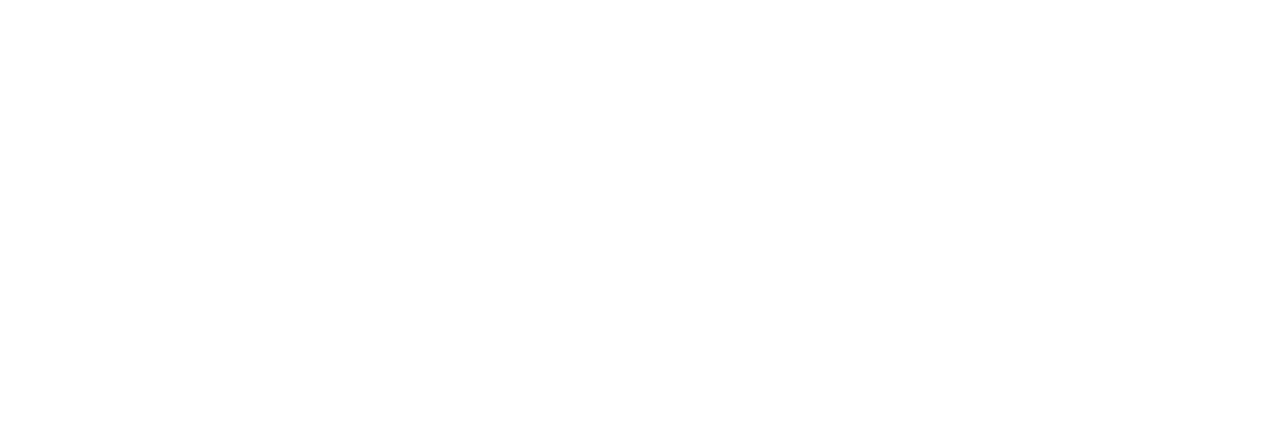
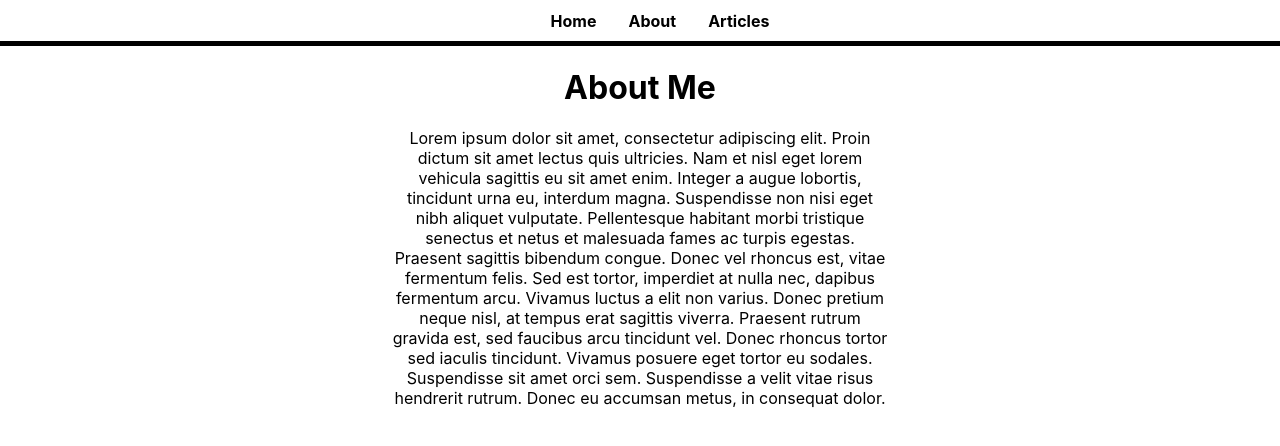
Before and after one commit to blutuu/Full-Stack-Blog, a React (Create React App) app: page /about in a window 1280 px wide. Shown: the top 446 px of the page. Built offline with nearby package versions, Linux system fonts and the light colour scheme.

Commit message:
Adding article functionality

```diff
--- a/package.json
+++ b/package.json
@@ -6,6 +6,7 @@
     "@testing-library/jest-dom": "^5.14.1",
     "@testing-library/react": "^11.2.7",
     "@testing-library/user-event": "^12.8.3",
+    "node-sass": "^6.0.1",
     "react": "^17.0.2",
     "react-dom": "^17.0.2",
     "react-scripts": "4.0.3",
--- /dev/null
+++ b/src/Components/NavBar.js
@@ -0,0 +1,16 @@
+import React from 'react';
+import { Link } from 'react-router-dom';
+
+const NavBar = () => {
+  return (
+    <nav className="navbar">
+      <ul>
+        <li><Link to="/">Home</Link></li>
+        <li><Link to="/about">About</Link></li>
+        <li><Link to="/articles-list">Articles</Link></li>
+      </ul>
+    </nav>
+  )
+}
+
+export default NavBar
--- a/src/Containers/App.css
+++ b/src/Containers/App.css
@@ -28,6 +28,11 @@
   color: #61dafb;
 }
 
+#page-body {
+  width: 500px;
+  margin: 0 auto;
+}
+
 @keyframes App-logo-spin {
   from {
     transform: rotate(0deg);
--- a/src/Containers/App.js
+++ b/src/Containers/App.js
@@ -1,15 +1,26 @@
 import './App.css';
-import Blog from '../Components/Blog';
+import '../Sass/Styles.scss';
 import {
   BrowserRouter as Router,
   Route
 } from 'react-router-dom';
+import NavBar from '../Components/NavBar';
+import HomePage from '../pages/HomePage';
+import AboutPage from '../pages/About';
+import ArticlesList from '../pages/ArticlesList';
+import ArticlePage from '../pages/ArticlePage';
 
 function App() {
   return (
     <Router>
       <div className="App">
-        <Route path="/" component={Blog} exact/>
+        <NavBar />
+        <div id="page-body">
+          <Route path="/" component={HomePage} exact/>
+          <Route path="/about" component={AboutPage} />
+          <Route path="/articles-list" component={ArticlesList} />
+          <Route path="/article/:id" component={ArticlePage} />
+        </div>
       </div>
     </Router>
   );
--- /dev/null
+++ b/src/Sass/Styles.scss
@@ -0,0 +1 @@
+@import './NavBar';
--- /dev/null
+++ b/src/Sass/_NavBar.scss
@@ -0,0 +1,30 @@
+.navbar {
+  border-bottom: solid 5px;
+
+  ul {
+    display: flex;
+    justify-content: center;
+    width: 35%;
+    margin: 0px auto;
+    list-style-type: none;
+
+    li {
+      padding: 0.67rem 1rem;
+      font-weight: bold;
+
+      a {
+        display: block;
+        text-decoration: none;
+        color: black;
+      }
+
+      &:hover {
+        background-color: black;
+
+        a {
+          color: white;
+        }
+      }
+    }
+  }
+}
--- /dev/null
+++ b/src/pages/About.js
@@ -0,0 +1,12 @@
+import React from 'react'
+
+const AboutPage = () => {
+  return (
+    <>
+      <h1>About Me</h1>
+      <p>Lorem ipsum dolor sit amet, consectetur adipiscing elit. Proin dictum sit amet lectus quis ultricies. Nam et nisl eget lorem vehicula sagittis eu sit amet enim. Integer a augue lobortis, tincidunt urna eu, interdum magna. Suspendisse non nisi eget nibh aliquet vulputate. Pellentesque habitant morbi tristique senectus et netus et malesuada fames ac turpis egestas. Praesent sagittis bibendum congue. Donec vel rhoncus est, vitae fermentum felis. Sed est tortor, imperdiet at nulla nec, dapibus fermentum arcu. Vivamus luctus a elit non varius. Donec pretium neque nisl, at tempus erat sagittis viverra. Praesent rutrum gravida est, sed faucibus arcu tincidunt vel. Donec rhoncus tortor sed iaculis tincidunt. Vivamus posuere eget tortor eu sodales. Suspendisse sit amet orci sem. Suspendisse a velit vitae risus hendrerit rutrum. Donec eu accumsan metus, in consequat dolor.</p>
+    </>
+  )
+}
+
+export default AboutPage
--- /dev/null
+++ b/src/pages/ArticlePage.js
@@ -0,0 +1,22 @@
+import React from 'react';
+import { useState } from 'react';
+
+const ArticlePage = ({ match }) => {
+  const id = match.params.id;
+  const [article, setArticle] = useState([]);
+
+  fetch('https://jsonplaceholder.typicode.com/posts')
+    .then(response => response.json())
+    .then(data => {
+      setArticle(data.filter(item => item.id === id));
+    });
+
+
+  return (
+    <>
+      <h1>This is the {article.title} article</h1>
+    </>
+  )
+}
+
+export default ArticlePage;
--- /dev/null
+++ b/src/pages/ArticlesList.js
@@ -0,0 +1,11 @@
+import React from 'react'
+
+const ArticlesList = () => {
+  return (
+    <>
+      <h1>Articles</h1>
+    </>
+  )
+}
+
+export default ArticlesList
--- a/src/Components/Blog.js
+++ b/src/pages/HomePage.js
@@ -1,6 +1,6 @@
 import React from 'react';
 
-const blog = () => {
+const HomePage = () => {
   return (
     <div className="MyBlog">
       <h1>Hello, welcome to my blog!</h1>
@@ -9,4 +9,4 @@ const blog = () => {
   )
 }
 
-export default blog
+export default HomePage
```
Also changed, not shown: 1 other file (tests, documents, lock files or other folders).
